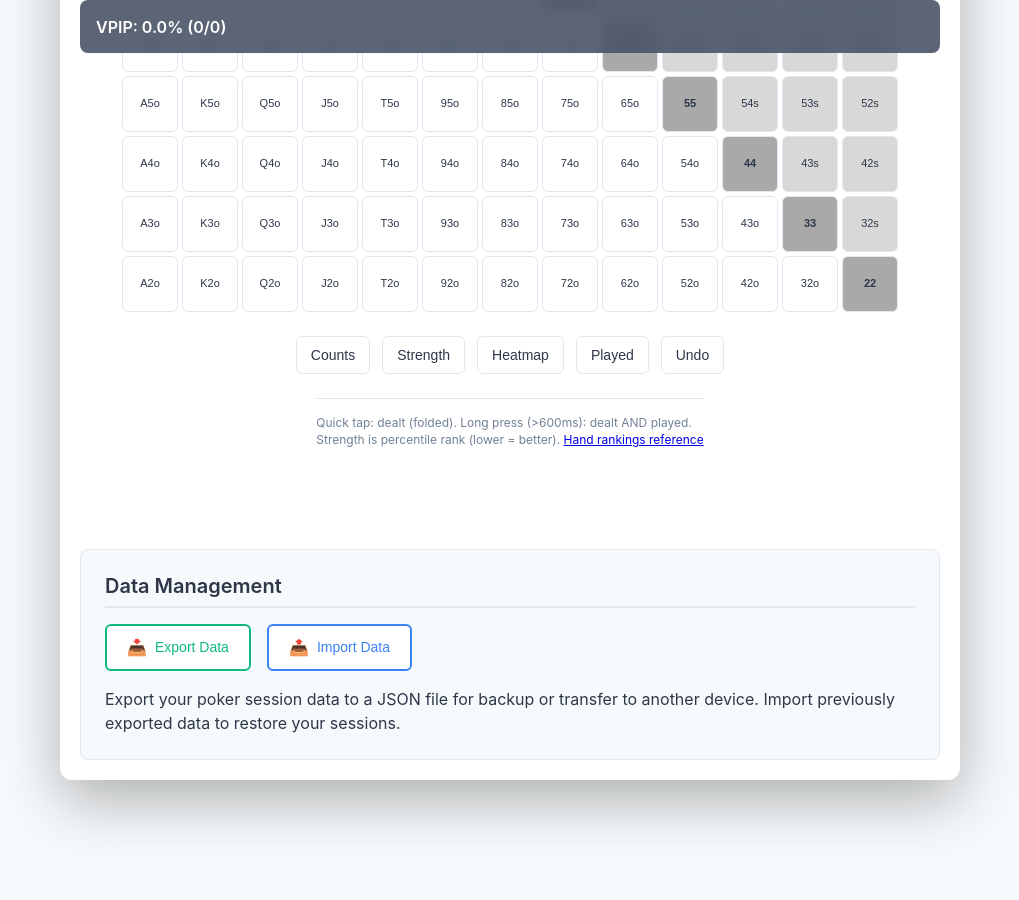
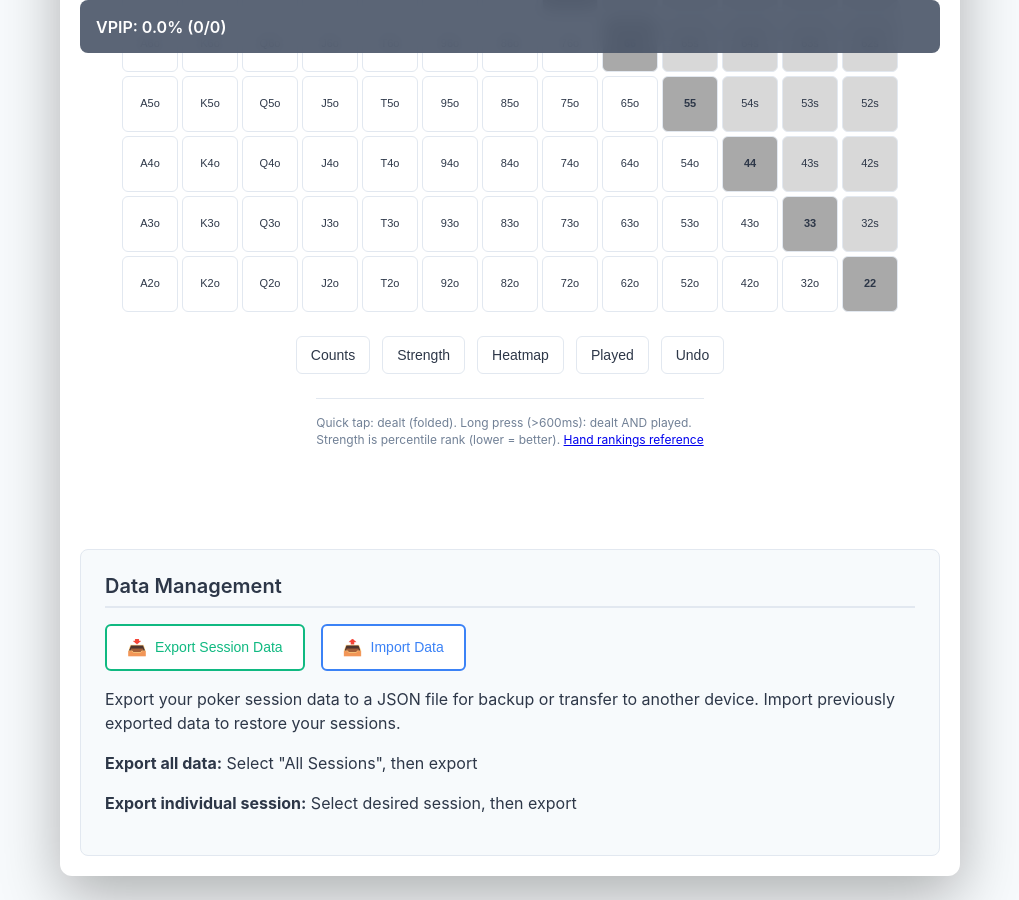
Before and after one commit to razugo/razugo.github.io, a Jekyll site: the page projects/poker_clicker/poker_clicker.html, which Jekyll copies as it is, in a window 1280 px wide and 900 px high, scrolled down 731 px. Shown: the whole window, without its empty margins (130-1149 px from the left). Built offline with Jekyll 4.4.1, drawn with Linux system fonts in a browser that asks for light colours.

Commit message:
update export behavior

```diff
--- a/projects/poker_clicker/poker_clicker.html
+++ b/projects/poker_clicker/poker_clicker.html
@@ -1246,7 +1246,10 @@
       <input type="file" id="file-input" accept=".json" style="display: none;">
     </div>
     <div class="import-export-description">
-      Export your poker session data to a JSON file for backup or transfer to another device. Import previously exported data to restore your sessions.
+      <!-- <p><strong>Your Average:</strong> ${mean.toFixed(1)} vs Expected: ${expectedMean.toFixed(1)} (scale: 0-100)</p> -->
+      <p>Export your poker session data to a JSON file for backup or transfer to another device. Import previously exported data to restore your sessions. </p>
+      <p><strong>Export all data:</strong> Select "All Sessions", then export </p>
+      <p><strong>Export individual session:</strong> Select desired session, then export</p>
     </div>
   </div>
 </div>
@@ -1659,7 +1662,7 @@
     function formatProfitLoss(profitLoss) {
       if (profitLoss === null) return '';
       const sign = profitLoss >= 0 ? '+' : '';
-      return `${sign}$${profitLoss.toFixed(2)}`;
+      return `${sign}${profitLoss.toFixed(2)}`;
     }
 
     function updateProfitLossDisplay(session) {
@@ -2224,11 +2227,11 @@
               <div class="aggregate-stat-label">Net Profit</div>
             </div>
             <div class="aggregate-stat-card">
-              <div class="aggregate-stat-value">$${stats.totalBuyIn.toFixed(2)}</div>
+              <div class="aggregate-stat-value">${stats.totalBuyIn.toFixed(2)}</div>
               <div class="aggregate-stat-label">Total Buy-in</div>
             </div>
             <div class="aggregate-stat-card">
-              <div class="aggregate-stat-value">$${stats.totalCashOut.toFixed(2)}</div>
+              <div class="aggregate-stat-value">${stats.totalCashOut.toFixed(2)}</div>
               <div class="aggregate-stat-label">Total Cash-out</div>
             </div>
           </div>
@@ -2246,7 +2249,7 @@
               <div class="aggregate-stat-label"># of Hands</div>
             </div>
             <div class="aggregate-stat-card">
-              <div class="aggregate-stat-value ${stats.dollarsPerHour >= 0 ? 'positive' : 'negative'}">$${stats.dollarsPerHour.toFixed(2)}/hr</div>
+              <div class="aggregate-stat-value ${stats.dollarsPerHour >= 0 ? 'positive' : 'negative'}">${stats.dollarsPerHour.toFixed(2)}/hr</div>
               <div class="aggregate-stat-label">$/hr</div>
             </div>
             <div class="aggregate-stat-card">
@@ -2254,7 +2257,7 @@
               <div class="aggregate-stat-label">Win %</div>
             </div>
             <div class="aggregate-stat-card">
-              <div class="aggregate-stat-value">$${stats.avgBuyIn.toFixed(2)}</div>
+              <div class="aggregate-stat-value">${stats.avgBuyIn.toFixed(2)}</div>
               <div class="aggregate-stat-label">Avg Buy-in</div>
             </div>
             <div class="aggregate-stat-card">
@@ -2342,6 +2345,17 @@
       sessionNotesInput = newSessionNotesInput;
     }
 
+    function updateExportButton() {
+      const exportBtn = document.getElementById('export-data');
+      if (!exportBtn) return;
+
+      if (currentSessionId === '__all__') {
+        exportBtn.innerHTML = `<span class="btn-icon">📥</span> Export All Session Data`;
+      } else {
+        exportBtn.innerHTML = `<span class="btn-icon">📥</span> Export Session Data`;
+      }
+    }
+
     function updateUI() {
       const session = getCurrentSession();
       const isAggregated = currentSessionId === '__all__';
@@ -3103,21 +3118,27 @@
     // ---- Import/Export Functions ----
     function exportData() {
       try {
-        // Get the current state and extract only sessions data
-        const savedState = localStorage.getItem('pokerMultiSessionState');
-        let sessionsData = null;
-
-        if (savedState) {
-          try {
-            const state = JSON.parse(savedState);
-            sessionsData = state.sessions || {};
-          } catch (e) {
-            console.warn('Could not parse saved state');
+        let sessionsToExport;
+        let fileName;
+
+        if (currentSessionId === '__all__') {
+          // Export all sessions
+          sessionsToExport = sessions;
+          fileName = `poker-tracker-all-data-${new Date().toISOString().split('T')[0]}.json`;
+        } else {
+          // Export only the current session
+          if (!sessions[currentSessionId]) {
+            alert('No session selected to export.');
+            return;
           }
+          const currentSession = sessions[currentSessionId];
+          sessionsToExport = { [currentSessionId]: currentSession };
+          const sessionName = currentSession.name.replace(/[^a-z0-9]/gi, '_').toLowerCase();
+          fileName = `poker-tracker-session-${sessionName}-${new Date().toISOString().split('T')[0]}.json`;
         }
 
         const exportData = {
-          sessions: JSON.stringify(sessionsData),
+          sessions: JSON.stringify(sessionsToExport),
           exportedAt: new Date().toISOString(),
           version: '1.0'
         };
```
Also changed, not shown: other parts of projects/poker_clicker/poker_clicker.html (+2 -1 lines).
